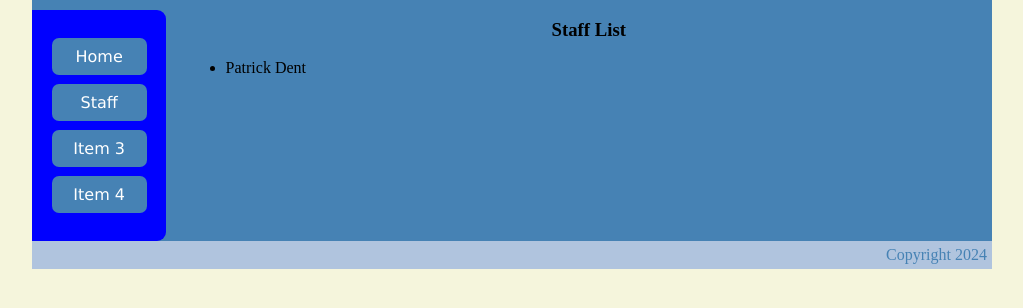
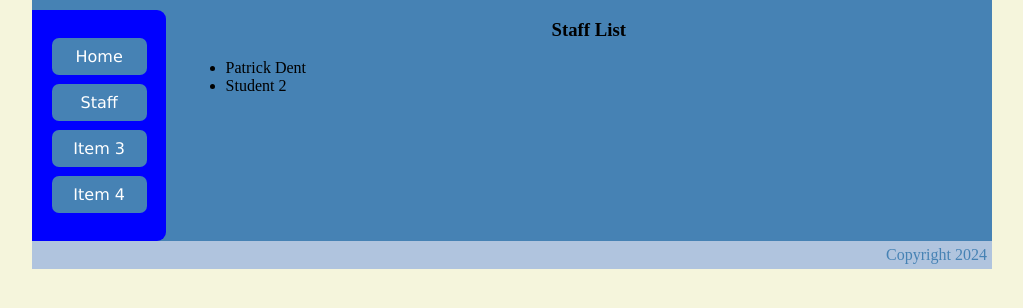
Before and after one commit to iyawebdev/testproject, a PHP site: page /staff.php in a window 1280 px wide. Shown: the part 98-406 px from the top of the page, without its empty margins (128-1151 px from the left). Run offline with PHP 8.4, Linux system fonts and the light colour scheme.

Commit message:
Update staff.php
staff updte

```diff
--- a/staff.php
+++ b/staff.php
@@ -21,6 +21,7 @@
 
         <ul>
             <li>Patrick Dent</li>
+            <li>Student 2</li>
             <!-- add more -->
         </ul>
 
```
